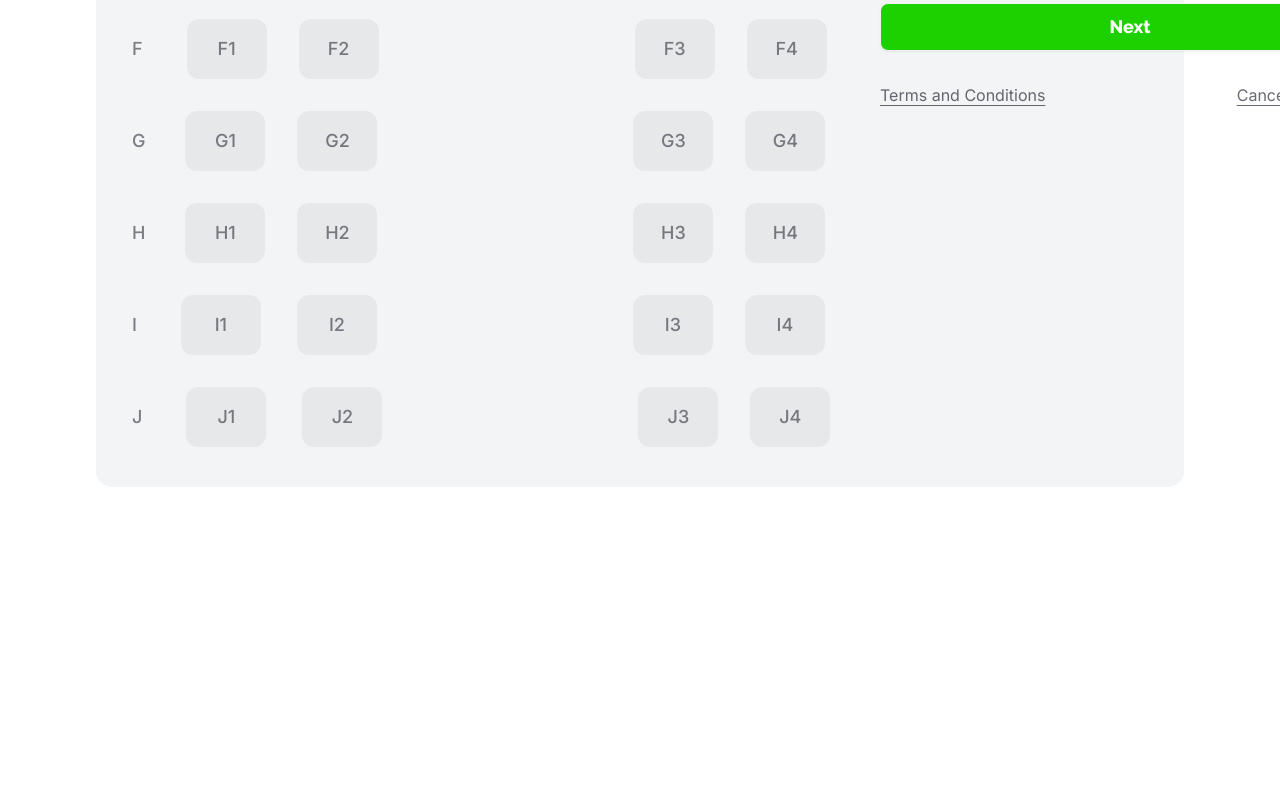
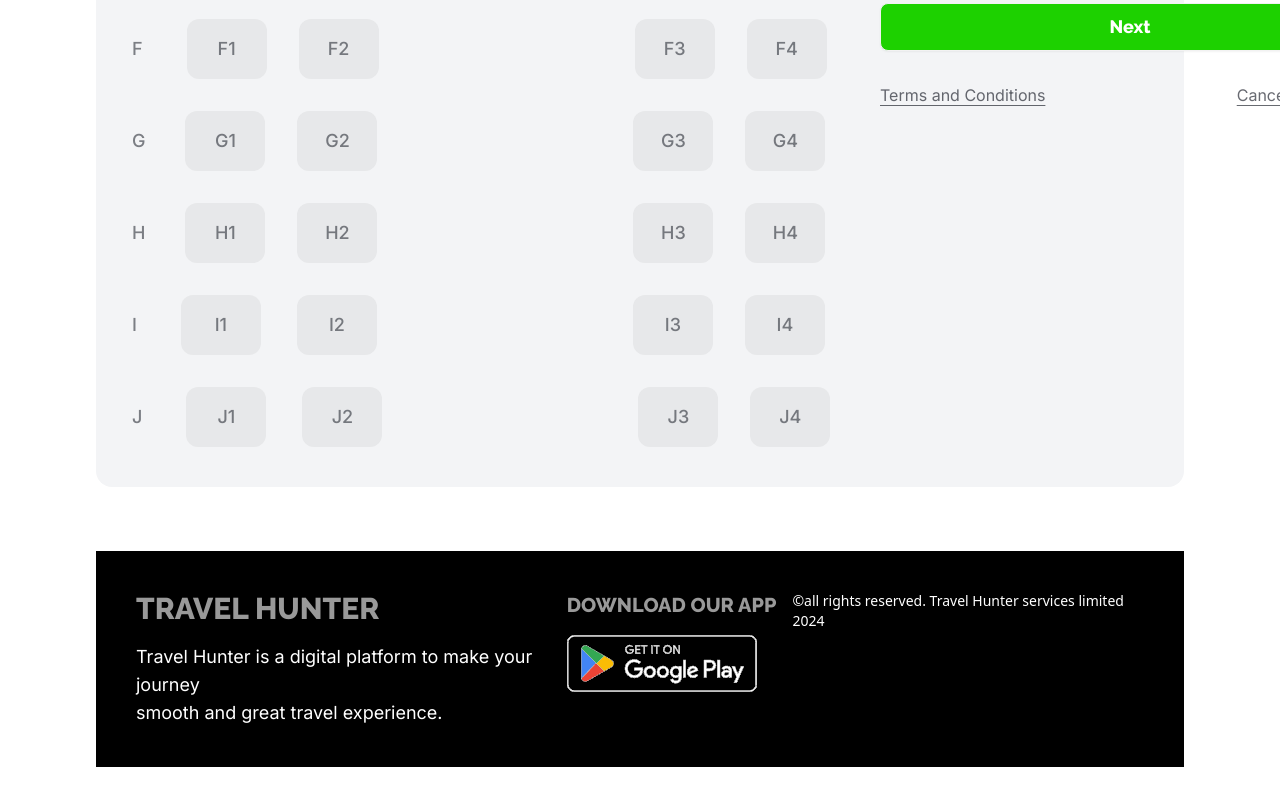
Before and after one commit to subarnoturja/Assignment5, a plain HTML site: page index.html in a window 1280 px wide. Shown: the part 2573-3378 px from the top of the page. Before the commit the page ends 3084 px from the top, so only its background shows below. Drawn offline with nearby package versions, Linux system fonts and the light colour scheme.

Commit message:
footer added

```diff
--- a/index.html
+++ b/index.html
@@ -359,7 +359,7 @@
                 </div>
               <!-- Ticket Confirmation div -->
                 <div class="ml-16">
-                    <h4 class="font-raleway font-bold text-2xl mb-6">Select Your Seat</h4>
+                    <h4 class="font-raleway font-bold text-2xl mb-6">Ticket Information</h4>
                     <div class="w-[500px]">
                         <div class="bg-gray-200 mt-6 p-6 mb-6 rounded-2xl">
                             <div class="mb-5 flex lg:flex-row justify-between">
@@ -426,8 +426,19 @@
             </div>
         </section>
     </main>
-    <footer>
+    <footer class="footer p-10 bg-black text-base-content mt-16 mb-16">
+        <nav class="text-white">
+            <h6 class="footer-title font-raleway font-extrabold text-3xl text-white">Travel Hunter</h6>
+            <p class="font-inter text-lg">Travel Hunter is a digital platform to make your journey<br>smooth and great travel experience.</p>
+        </nav>
+        <nav class="text-white">
+            <h6 class="footer-title font-raleway font-extrabold text-xl text-white">Download our app</h6>
+            <img src="./images/Group 104.png" alt="">
+        </nav>
+        <div>
+            <p class="text-white"><span>&copy;</span>all rights reserved. Travel Hunter services limited 2024</p>
+        </div>
+    </footer>
 
-    </footer>
 </body>
 </html>
```
Also changed, not shown: images/Group 104.png (added).
